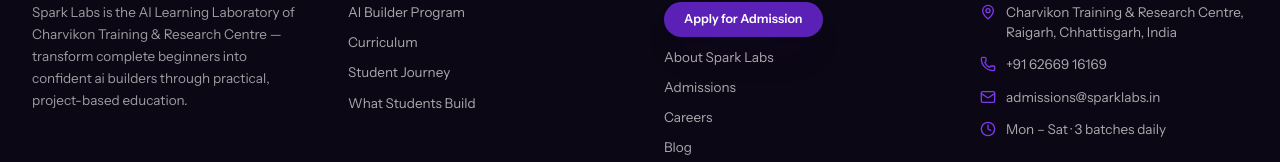
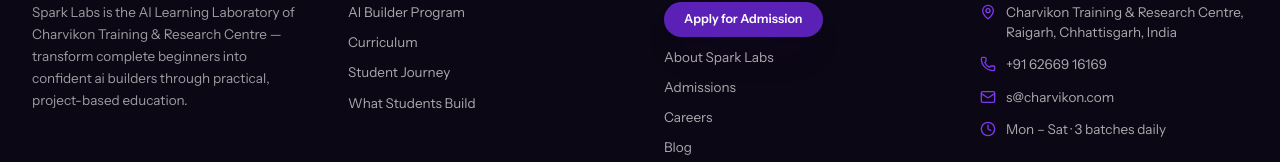
Before and after one commit to siddhantkrishna/spark-labs-website, a React (Vite) app: page /blog in a window 1280 px wide. Shown: the part 1650-1812 px from the top of the page. Built offline with nearby package versions, Linux system fonts and the light colour scheme; no server answers; the database is empty.

Commit message:
Update site URL and email in constants

```diff
--- a/src/constants/site.ts
+++ b/src/constants/site.ts
@@ -21,8 +21,8 @@
     "Transform complete beginners into confident AI builders through practical, project-based education.",
   vision: "Build India's most respected AI Learning Laboratory.",
   /** Update to the real production domain before launch. */
-  url: "https://sparklabs.in",
-  email: "admissions@sparklabs.in",
+  url: "https://siddhantkrishna.com",
+  email: "s@charvikon.com",
   /** Digits only, international format, no plus — used for tel: and wa.me links. */
   phone: "916266916169",
   phoneDisplay: "+91 62669 16169",
```
